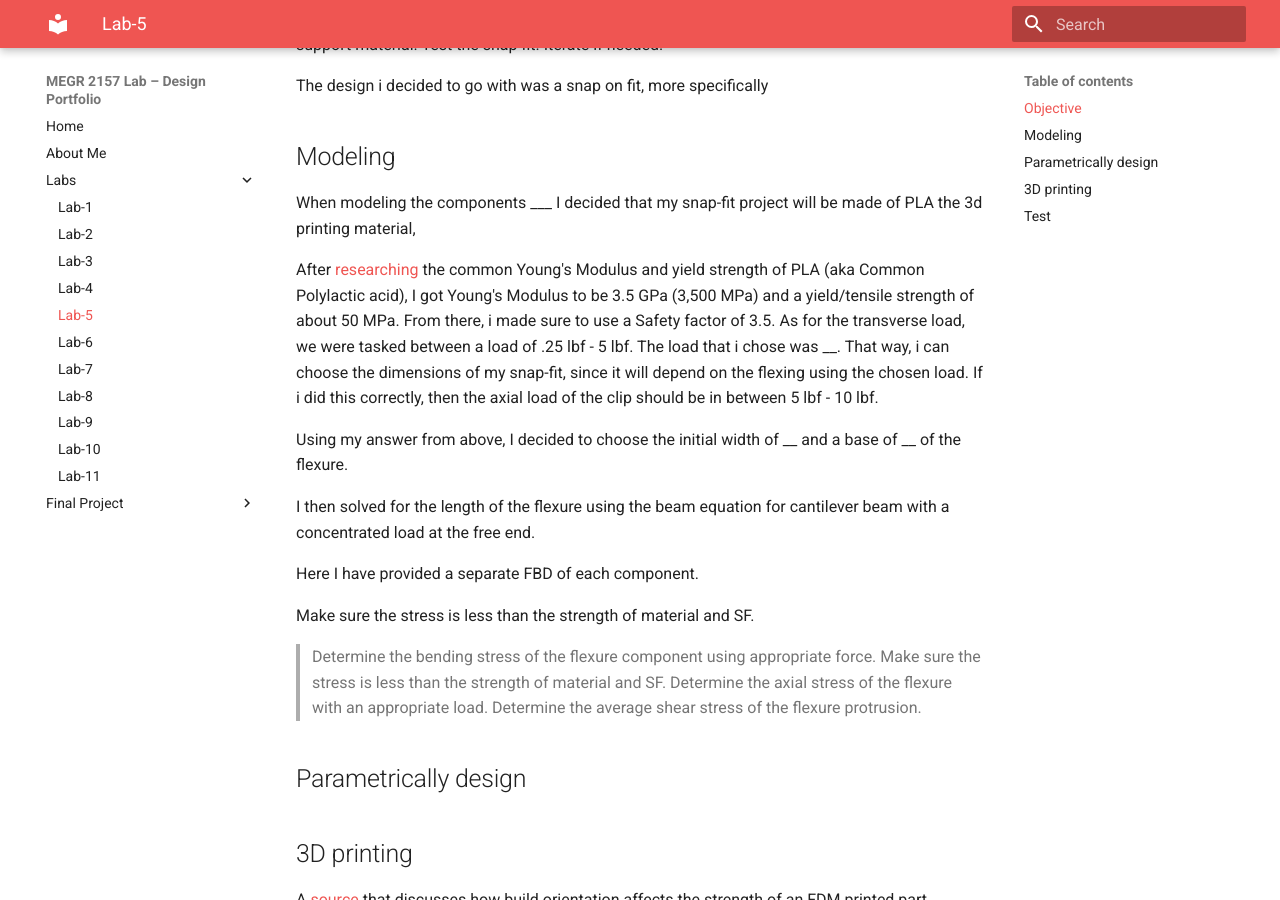
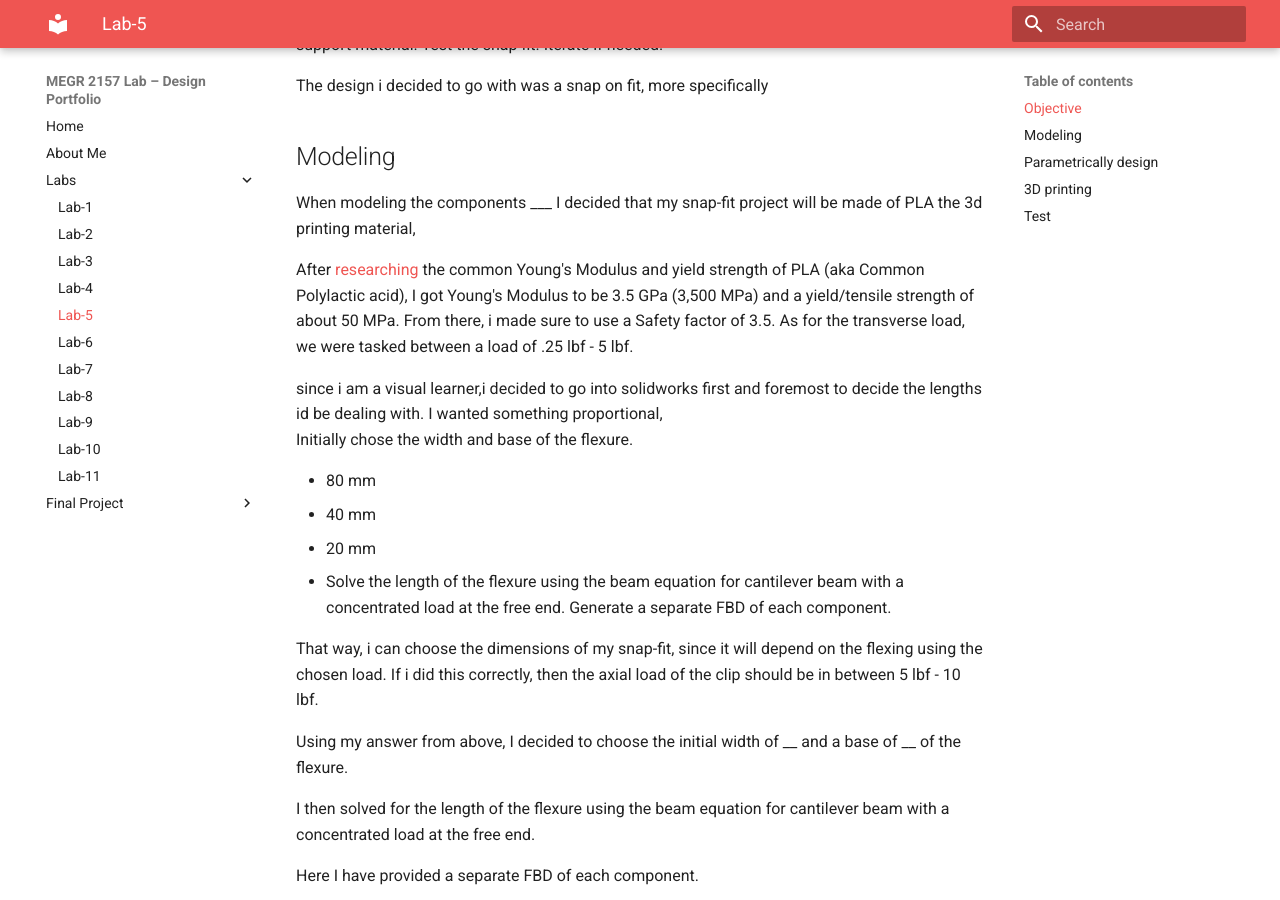
Before and after one commit to CandyVas/Candy-Vasquez-Portfolio-Lab, an MkDocs documentation site: the page built from docs/Labs/L05/index.md, in a window 1280 px wide and 900 px high, scrolled down 250 px. Built offline with MkDocs 1.6.1 and Material for MkDocs 9.7.7, drawn with Linux system fonts in a browser that asks for light colours.

Commit message:
Enhance modeling section with design details
Added details about the modeling process and design choices for the snap-fit project, including dimensions and calculations for the flexure.

```diff
--- a/docs/Labs/L05/index.md
+++ b/docs/Labs/L05/index.md
@@ -14,7 +14,19 @@ The design i decided to go with was a snap on fit, more specifically
 When modeling the components ___
 I decided that my snap-fit project will be made of PLA the 3d printing material,
 
-After [researching](https://www.makeitfrom.com/material-properties/Polylactic-Acid-PLA-Polylactide) the common Young's Modulus and yield strength of PLA (aka  Common Polylactic acid), I got Young's Modulus to be 3.5 GPa (3,500 MPa) and a yield/tensile strength of about 50 MPa. From there, i made sure to use a Safety factor of 3.5. As for the transverse load, we were tasked between a load of .25 lbf - 5 lbf. The load that i chose was __. That way, i can choose the dimensions of my snap-fit, since it will depend on the flexing using the chosen load. If i did this correctly, then the axial load of the clip should be in between 5 lbf - 10 lbf.
+After [researching](https://www.makeitfrom.com/material-properties/Polylactic-Acid-PLA-Polylactide) the common Young's Modulus and yield strength of PLA (aka  Common Polylactic acid), I got Young's Modulus to be 3.5 GPa (3,500 MPa) and a yield/tensile strength of about 50 MPa. From there, i made sure to use a Safety factor of 3.5. As for the transverse load, we were tasked between a load of .25 lbf - 5 lbf.
+
+since i am a visual learner,i decided to go into solidworks first and foremost to decide the lengths id be dealing with. I wanted something proportional,
+Initially chose the width and base of the flexure.
+
++ 80 mm
++ 40 mm
++ 20 mm
++
+Solve  the length of the flexure using the beam equation for cantilever beam with a concentrated load at the free end.
+Generate a separate FBD of each component.
+
+That way, i can choose the dimensions of my snap-fit, since it will depend on the flexing using the chosen load. If i did this correctly, then the axial load of the clip should be in between 5 lbf - 10 lbf.
 
 Using my answer from above, I decided to choose the initial width of __ and a base of __ of the flexure.
 
```
